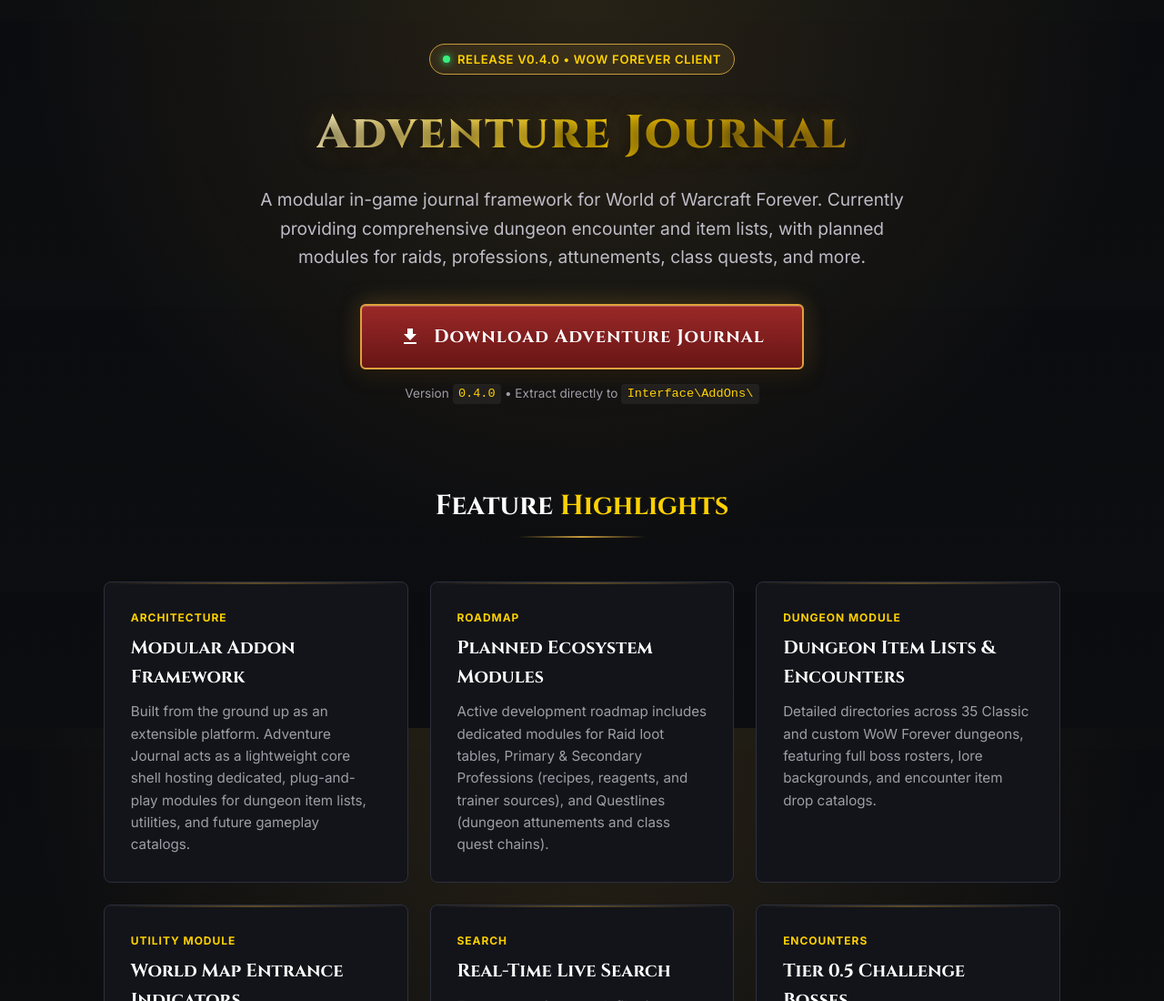
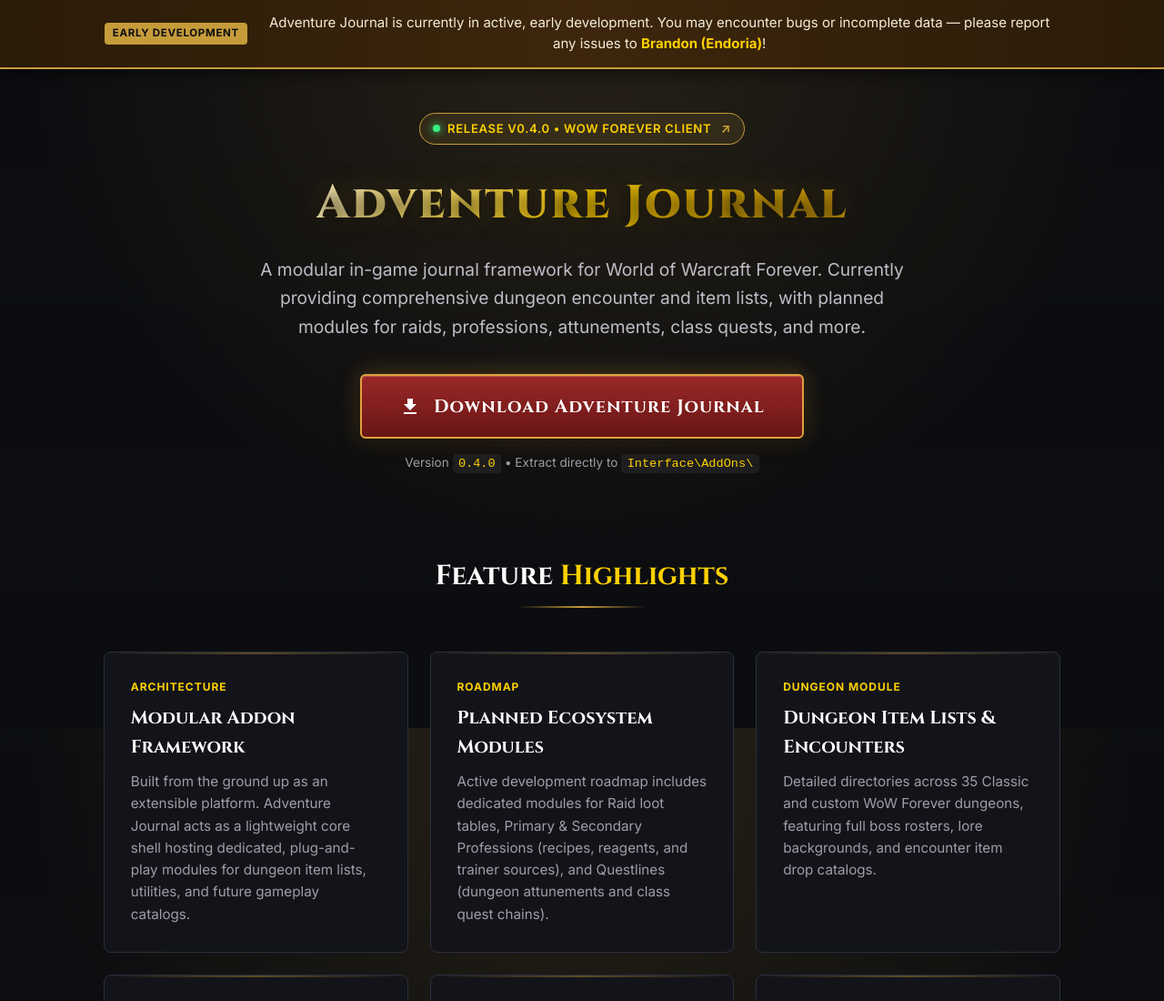
Before and after one commit to brandonpitts/adventure-journal, a plain HTML site: page index.html in a window 1280 px wide. Shown: the top 1100 px of the page at 91% size. Drawn offline with Linux system fonts and the light colour scheme.

Commit message:
feat: add prominent early development banner and link release badge to GitHub repo

```diff
--- a/index.html
+++ b/index.html
@@ -49,6 +49,45 @@
       margin: 0 auto;
     }
 
+    /* Top Early Development Notice Banner */
+    .early-dev-banner {
+      background: linear-gradient(90deg, #2a1b08 0%, #3d260c 50%, #2a1b08 100%);
+      border-bottom: 2px solid var(--border-gold);
+      padding: 0.9rem 1.5rem;
+      box-shadow: 0 4px 20px rgba(0, 0, 0, 0.6);
+      position: relative;
+      z-index: 100;
+    }
+
+    .banner-inner {
+      max-width: 1050px;
+      margin: 0 auto;
+      display: flex;
+      align-items: center;
+      justify-content: center;
+      gap: 0.85rem;
+      text-align: center;
+      font-size: 0.94rem;
+      color: #f5edd8;
+      line-height: 1.5;
+    }
+
+    .banner-badge {
+      background: #c69b3a;
+      color: #0c0d10;
+      font-weight: 800;
+      font-size: 0.72rem;
+      letter-spacing: 0.06em;
+      text-transform: uppercase;
+      padding: 0.2rem 0.55rem;
+      border-radius: 4px;
+      flex-shrink: 0;
+    }
+
+    .banner-text strong {
+      color: var(--gold-bright);
+    }
+
     .badge-version {
       display: inline-flex;
       align-items: center;
@@ -62,7 +101,23 @@
       font-weight: 600;
       letter-spacing: 0.05em;
       text-transform: uppercase;
+      text-decoration: none;
       margin-bottom: 1.5rem;
+      transition: all 0.2s ease;
+      cursor: pointer;
+    }
+
+    .badge-version:hover {
+      background: rgba(198, 155, 58, 0.25);
+      border-color: #ffd866;
+      transform: translateY(-1px);
+      box-shadow: 0 0 14px rgba(255, 209, 0, 0.35);
+    }
+
+    .badge-repo-arrow {
+      font-size: 0.85rem;
+      color: var(--gold-soft);
+      margin-left: 0.15rem;
     }
 
     .badge-version::before {
@@ -392,8 +447,18 @@
 </head>
 <body>
 
+  <!-- Top Early Development Notice Banner -->
+  <aside class="early-dev-banner" aria-label="Development Notice">
+    <div class="banner-inner">
+      <span class="banner-badge">Early Development</span>
+      <span class="banner-text">Adventure Journal is currently in active, early development. You may encounter bugs or incomplete data — please report any issues to <strong>Brandon (Endoria)</strong>!</span>
+    </div>
+  </aside>
+
   <header>
-    <div class="badge-version">Release v0.4.0 • WoW Forever Client</div>
+    <a href="https://github.com/brandonpitts/adventure-journal" target="_blank" rel="noopener noreferrer" class="badge-version" title="View Source & Releases on GitHub">
+      Release v0.4.0 • WoW Forever Client <span class="badge-repo-arrow">↗</span>
+    </a>
     <h1><span>Adventure Journal</span></h1>
     <p class="subtitle">A modular in-game journal framework for World of Warcraft Forever. Currently providing comprehensive dungeon encounter and item lists, with planned modules for raids, professions, attunements, class quests, and more.</p>
 
```
